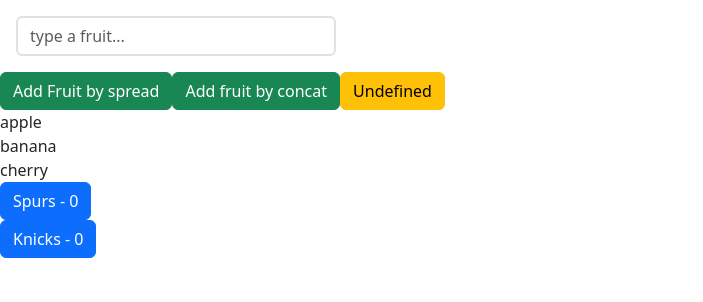
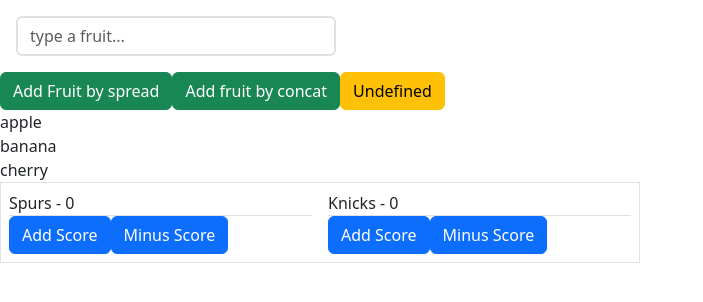
Before and after one commit to Pantaleon-Arkady/React-FrontEnd, a React (Vite) app: page /trials in a window 1280 px wide. Shown: the top 302 px of the page, without its empty margins (0-703 px from the left). Built offline with nearby package versions, Linux system fonts and the light colour scheme.

Commit message:
added a Decrease case in reducer with a score value check not to go below 0

```diff
--- a/src/components/Trials.jsx
+++ b/src/components/Trials.jsx
@@ -17,11 +17,22 @@ function Trials() {
     ]
 
     const scoreReducer = (state, action) => {
-        switch(action.type) {
+        switch (action.type) {
             case "INCREASE":
                 return state.map((team) => {
                     if (team.id === action.id) {
-                        return {...team, score: team.score + 1}
+                        return { ...team, score: team.score + 1 }
+                    } else {
+                        return team;
+                    }
+                })
+
+            case "DECREASE":
+                return state.map((team) => {
+                    if (team.score === 0) {
+                        return team;
+                    } if (team.id === action.id) {
+                        return { ...team, score: team.score - 1 }
                     } else {
                         return team;
                     }
@@ -31,8 +42,12 @@ function Trials() {
 
     const [score, dispatch] = useReducer(scoreReducer, initialTeamScore);
 
-    const handleScore = (team) => {
-        dispatch({ type: "INCREASE", id: team.id})
+    const handleScoreInc = (team) => {
+        dispatch({ type: "INCREASE", id: team.id })
+    };
+
+    const handleScoreDec = (team) => {
+        dispatch({ type: "DECREASE", id: team.id })
     };
 
     const [fruits, setFruits] = useState([
@@ -97,22 +112,39 @@ function Trials() {
                 </div>
             ))}
 
+            <div className="w-50 border d-flex flex-row">
                 {score.map((team) => {
                     return (
-                    <div key={team.id}>
+                        <div
+                            key={team.id}
+                            className="w-50 p-2"
+                        >
+                            <div className="w-100 border-bottom">
+                                {team.name} - {team.score}
+                            </div>
                             <label>
                                 <button
                                     className="btn btn-primary"
-                                onClick={() => handleScore(team)}
+                                    onClick={() => handleScoreInc(team)}
                                     value={team.name}
                                 >
-                                {team.name} - {team.score}
+                                    Add Score
+                                </button>
+                            </label>
+                            <label>
+                                <button
+                                    className="btn btn-primary"
+                                    onClick={() => handleScoreDec(team)}
+                                    value={team.name}
+                                >
+                                    Minus Score
                                 </button>
                             </label>
                         </div>
                     )
                 })}
             </div>
+        </div>
     );
 }
 
```
Lines whose indentation alone changed are shown as unchanged.
